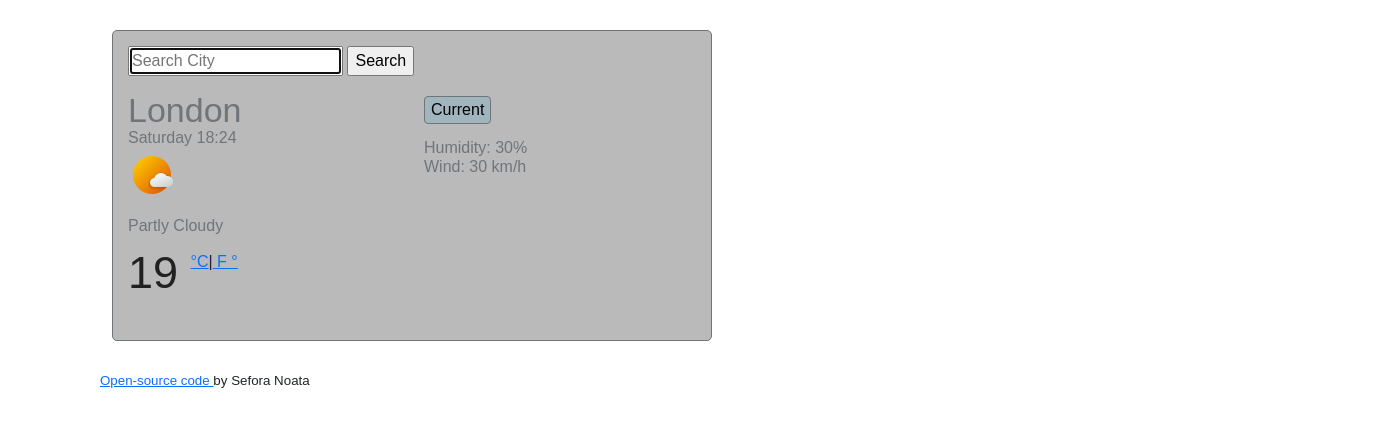
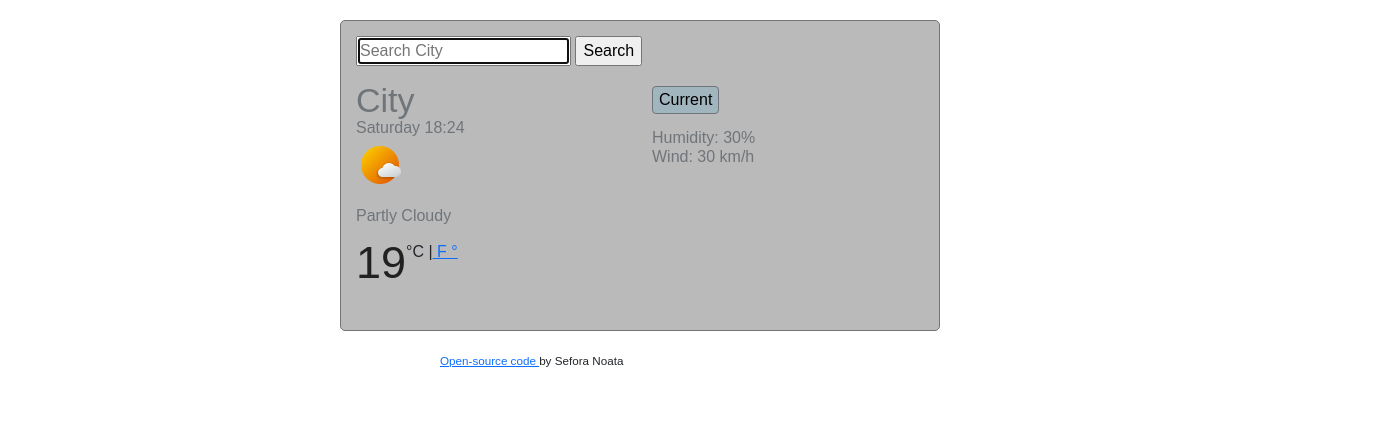
Before and after one commit to EduardMat/weather-app, a plain HTML site: page index.html in a window 1280 px wide. Shown: the whole page, 1380 px wide, since content can reach past the window. Drawn offline with nearby package versions, Linux system fonts and the light colour scheme; no server answers.

Commit message:
added few thing son css and modified the link for Celsius

```diff
--- a/index.html
+++ b/index.html
@@ -18,6 +18,7 @@
   </head>
   <body>
     <div class="container">
+      <div class="weather-app-wrapper">
       <div class="weather-app">
         <form class="search" id="search-form">
           <input
@@ -40,9 +41,9 @@
         <div class="row">
           <div class="col-6">
             <div class="float-left">
-              <span class="temperature" id="temperature"> 19 </span
+              <span class="temperature" id="temperature">19</span
               ><span class="units"
-                ><a href="#" id="celsius-link"> &degC</a>|<a
+                >&degC |<span><a
                   href="#"
                   id="fahrenheit-link"
                 >
@@ -62,12 +63,17 @@
             </ul>
           </div>
         </div>
+     </div>
+<div class="link-dev" id="link-dev">
+        <small>
+     <a href="https://github.com/EduardMat/weather-app">Open-source code </a> by Sefora Noata
+        </small>
+        </div>
       </div>
     </div>
 
-    <div class="link-dev" id="link-dev">
-     <a href="https://github.com/EduardMat/weather-app">Open-source code </a> by Sefora Noata
-    </div>
+
+
 
     <script src="src/script.js"></script>
   </body>
--- a/src/styles.css
+++ b/src/styles.css
@@ -65,10 +65,15 @@ li {
   border: 1px solid #70757a;
   transition: all ease-in-out 200ms;
   padding: 15px;
-  margin: 30px;
+  margin: 20px  auto;
   border-radius: 5px;
   max-width: 600px;
 
+}
+
+.weather-app-wrapper{
+  max-width: 600px;
+  margin: 20px auto;
 }
 
 .temperature {
```
